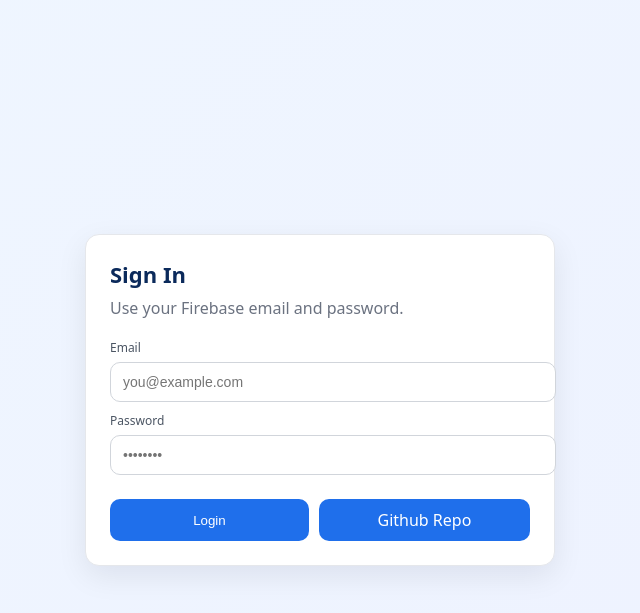
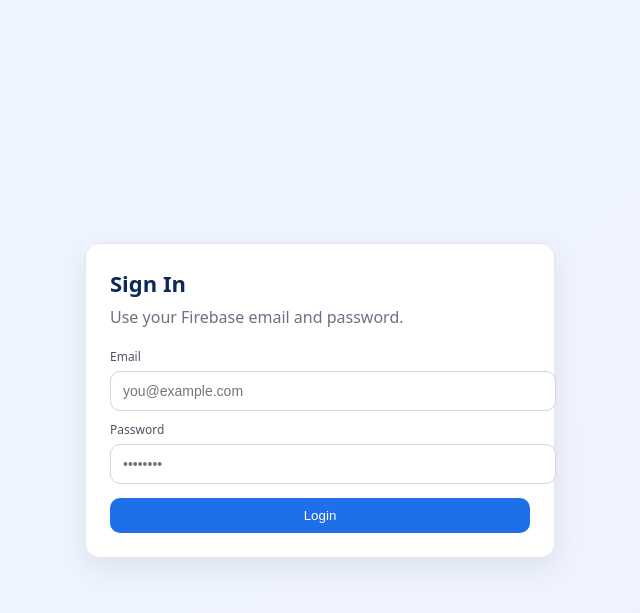
Before and after one commit to Dragovia/Credit, a Flask app: page /login in a window 1280 px wide. Shown: the top 613 px of the page, without its empty margins (320-960 px from the left). Run offline with Flask 3, Linux system fonts and the light colour scheme; some libraries are stand-ins or nearby versions.

Commit message:
remove git repot button from login page

```diff
--- a/templates/login.html
+++ b/templates/login.html
@@ -29,10 +29,7 @@
     <input id="email" type="email" placeholder="you@example.com" />
     <label>Password</label>
     <input id="password" type="password" placeholder="••••••••" />
-    <div class="row">
-        <button id="login">Login</button>
-        <a class="button secondary" href="https://github.com/Dragovia/Credit" target="_blank" rel="noopener">Github Repo</a>
-    </div>
+    <button id="login">Login</button>
 </div>
 <script type="module">
     import { initializeApp } from 'https://www.gstatic.com/firebasejs/10.13.1/firebase-app.js';
```
